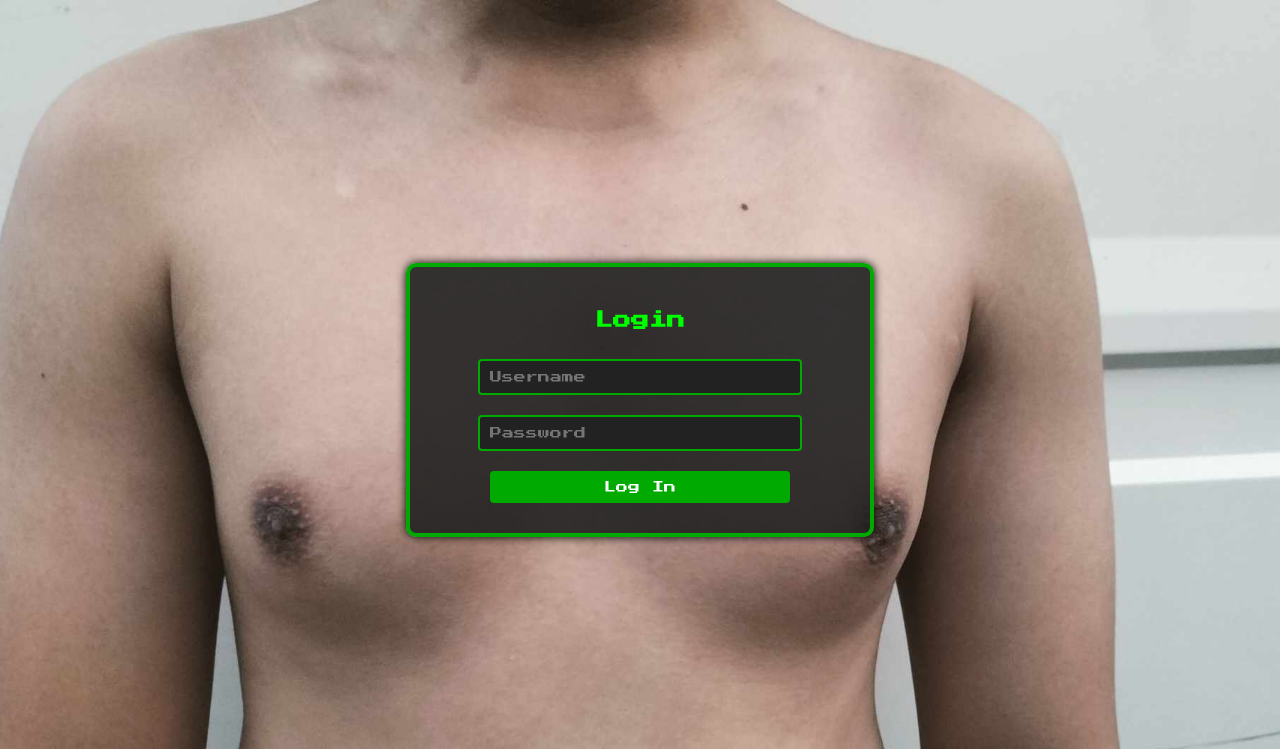
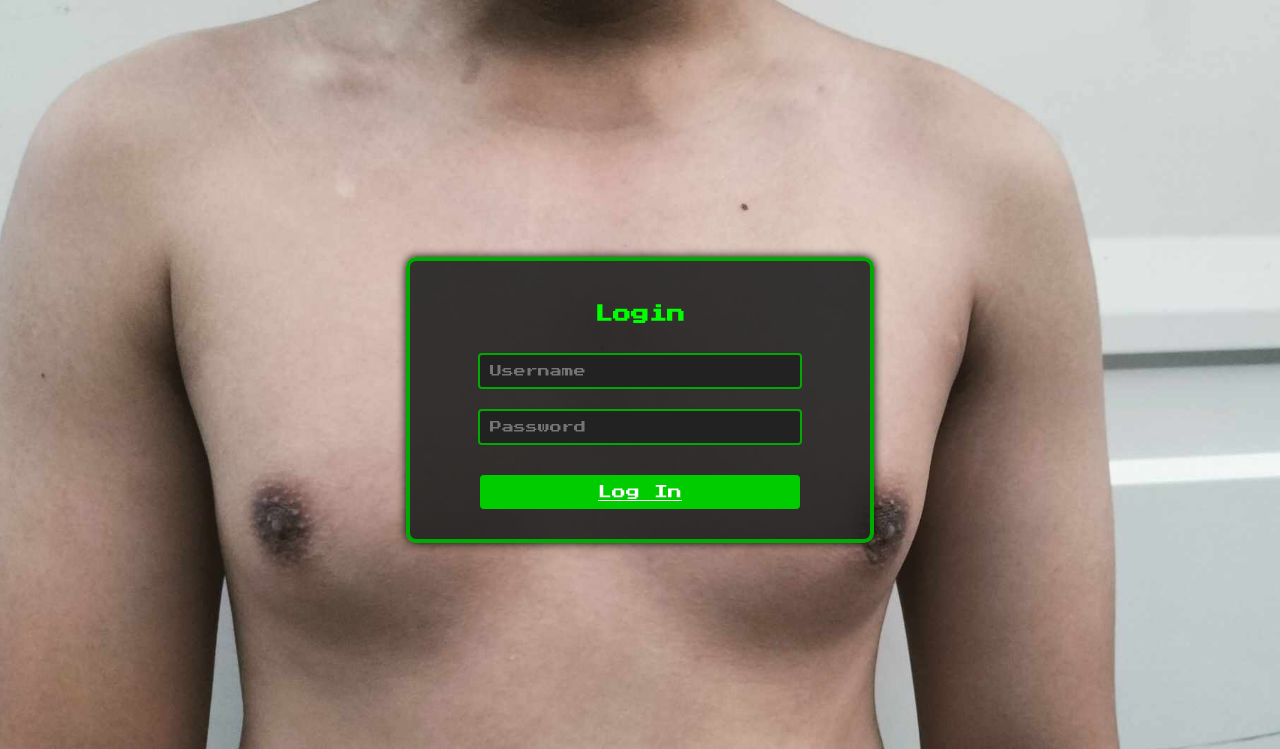
Before and after one commit to benbendict08/Activity_Workflow, a PHP site: page /login.html in a window 1280 px wide. Shown: the top 749 px of the page. Run offline with PHP 8.4, Linux system fonts and the light colour scheme.

Commit message:
N/A
login and prodlist update

```diff
--- a/login.css
+++ b/login.css
@@ -34,7 +34,7 @@
         width: 80%;
         max-width: 300px;
         padding: 10px;
-        margin-top: 10px;
+        margin-top: 20px;
         background-color: #00cc00;
         border: none;
         color: white;
--- a/login.html
+++ b/login.html
@@ -12,7 +12,7 @@
     <form class="login-form">
         <input type="text" class="login-input" placeholder="Username" required>
         <input type="password" class="login-input" placeholder="Password" required>
-        <button type="submit" class="login-button">Log In</button>
+        <a href="prodlist.html" class="login-button">Log In</a>
       </form>
   </div>
 </body>
--- a/prodlist.html
+++ b/prodlist.html
@@ -5,7 +5,7 @@
   <meta charset="UTF-8" />
   <meta name="viewport" content="width=device-width, initial-scale=1.0"/>
   <title>Minecraft Product List</title>
-  <link rel="stylesheet" href="prod.css" />
+  <link rel="stylesheet" href="prodlist.css" />
   <link href="https://fonts.googleapis.com/css2?family=Press+Start+2P&display=swap" rel="stylesheet">
 </head>
 <body>
```
